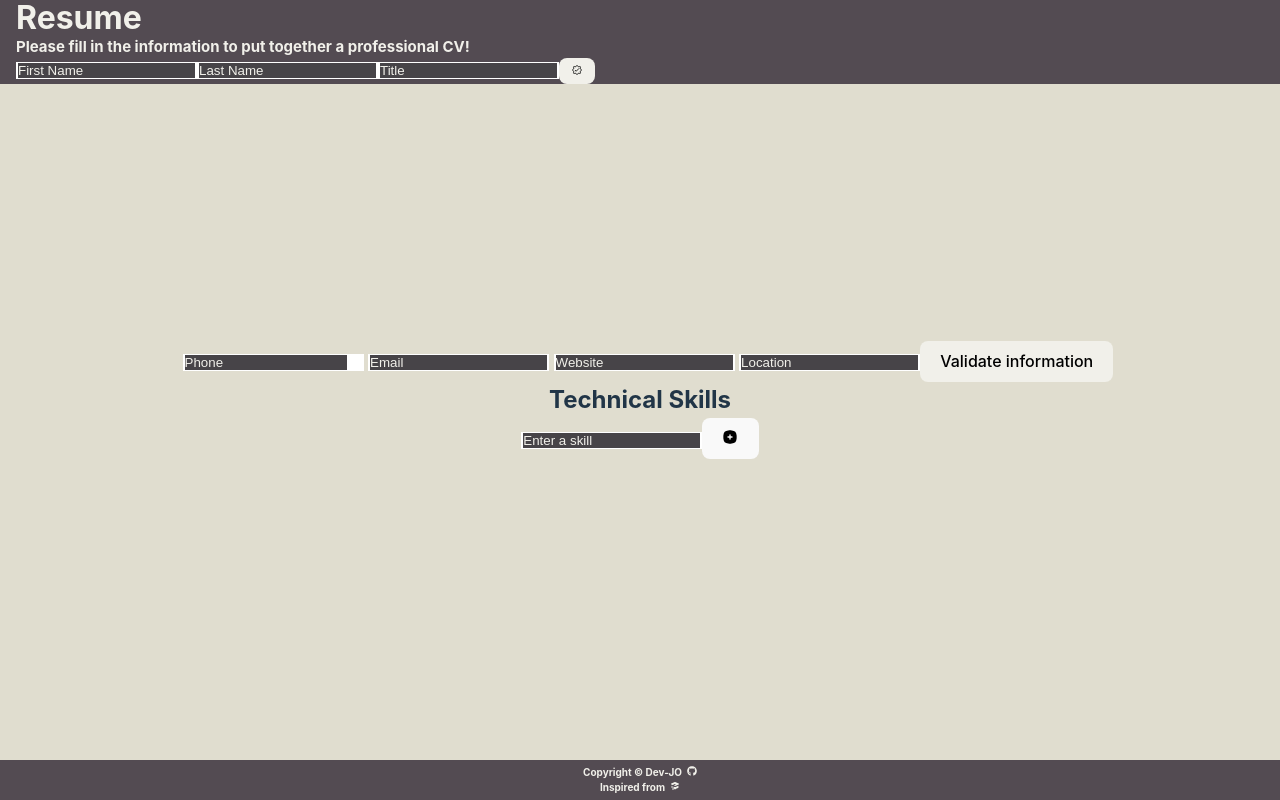
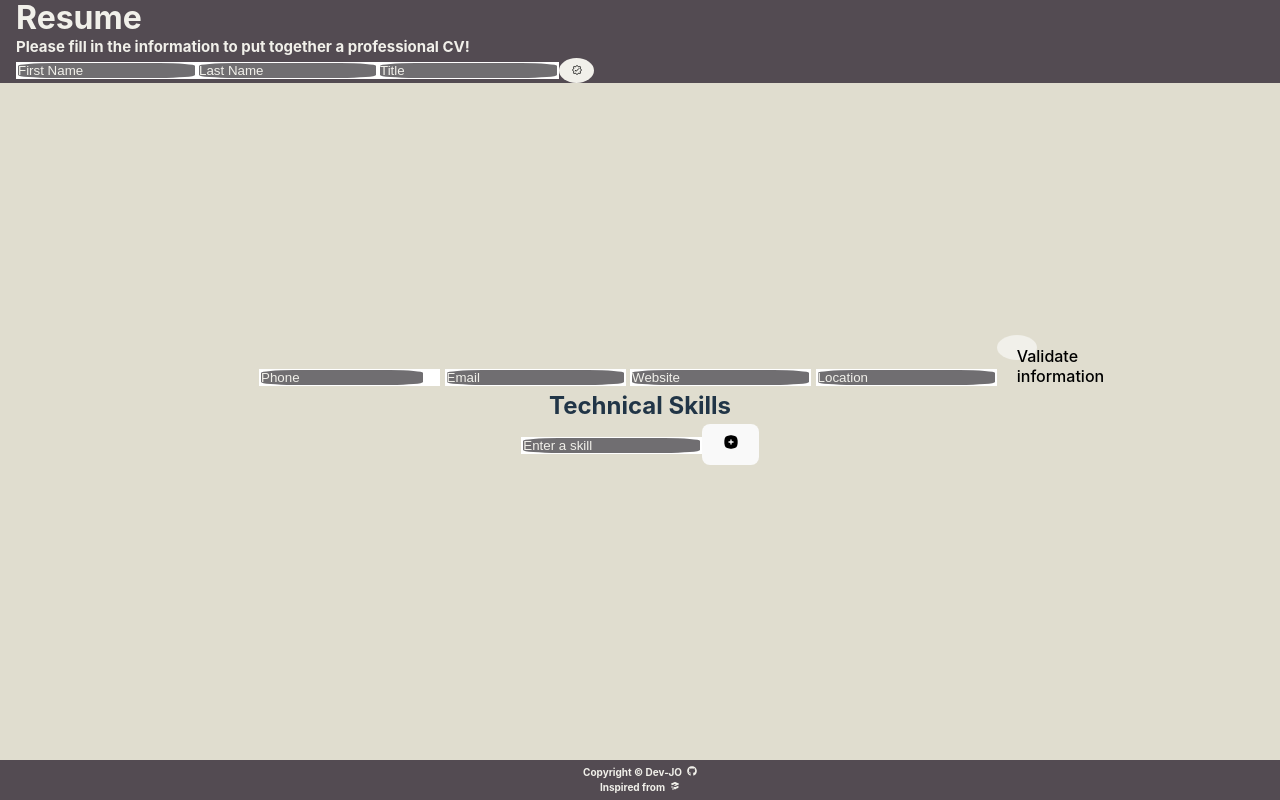
Before and after one commit to Dev-J0/cv-app, a React (Vite) app: page / in a window 1280 px wide. Built offline with nearby package versions, Linux system fonts and the light colour scheme.

Commit message:
updated a bit css

```diff
--- a/src/styles/style.css
+++ b/src/styles/style.css
@@ -69,8 +69,6 @@ body {
   .header-h2 {
     position: relative;
     top: 1px;
-
-
   }
 
   .name-container {
@@ -84,6 +82,7 @@ body {
 
   .title-container {
     font-size: 25px;
+    gap: 10px;
   }
 
   .name-row {
@@ -122,12 +121,18 @@ body {
 }
 
 ::placeholder {
-  background-color: #474448;
+  background-color: #474448c5;
   color: #F1F0EA;
+  border: 3px solid ##474448;
+  border-radius: 20%;
 }
 
 .submit-button {
   background-color: #F1F0EA;
+  width: 35px;
+  height: 25px;
+  border-radius: 50%;
+
 }
 
 
```
